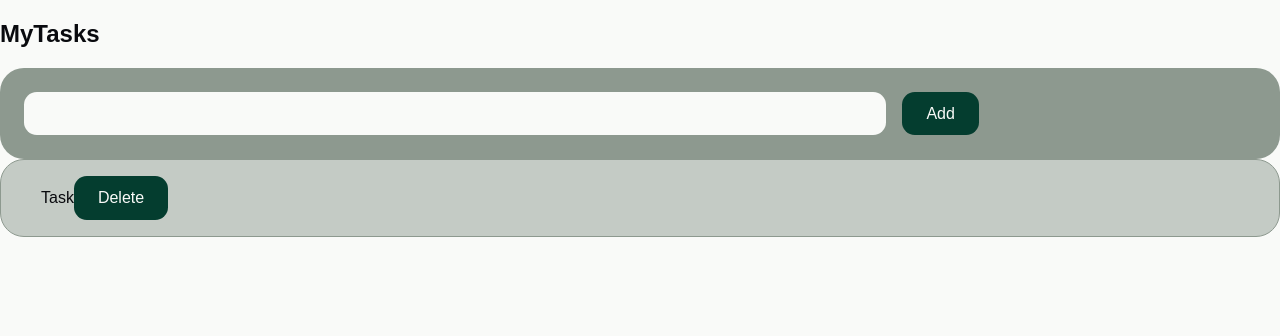
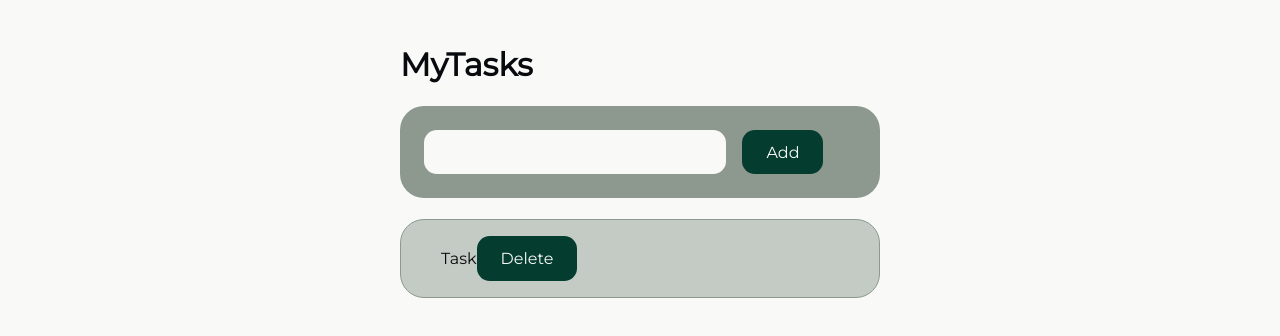
Before and after one commit to xfontr/202207-w6ch1-xifre-font, a React (Create React App) app: page / in a window 1280 px wide. Shown: the top 336 px of the page. Built offline with nearby package versions, Linux system fonts and the light colour scheme.

Commit message:
Styled app component

```diff
--- a/src/components/App/App.tsx
+++ b/src/components/App/App.tsx
@@ -1,18 +1,20 @@
 import TaskForm from "../TaskForm/TaskForm";
 import TaskList from "../TaskList/TaskList";
+import AppStyled from "./AppStyled";
+import "@fontsource/montserrat";
 
 const App = (): JSX.Element => {
   return (
-    <div className="app">
+    <AppStyled>
       <header className="header">
-        <h2 className="title">MyTasks</h2>
+        <h1 className="title">MyTasks</h1>
       </header>
 
       <main className="main-container">
         <TaskForm />
         <TaskList />
       </main>
-    </div>
+    </AppStyled>
   );
 };
 
--- /dev/null
+++ b/src/components/App/AppStyled.ts
@@ -0,0 +1,19 @@
+import styled from "styled-components";
+
+const AppStyled = styled.div`
+  max-width: 480px;
+  margin: 0 auto;
+  padding: var(--container-padding--big) 0 var(--container-padding--big) 0;
+
+  & .header {
+    margin-bottom: var(--container-gap);
+  }
+
+  & .h1 {
+    font-size: 3rem;
+    font-weight: bold;
+    color: var(--contrast-color);
+  }
+`;
+
+export default AppStyled;
--- a/src/components/TaskForm/TaskFormStyled.ts
+++ b/src/components/TaskForm/TaskFormStyled.ts
@@ -5,6 +5,7 @@ const TaskFormStyled = styled.form`
   padding: var(--container-padding--big);
   background-color: var(--secondary-color);
   border-radius: var(--rad-border--big);
+  margin-bottom: var(--container-gap);
 
   & input {
     background-color: var(--primary-color);
```
